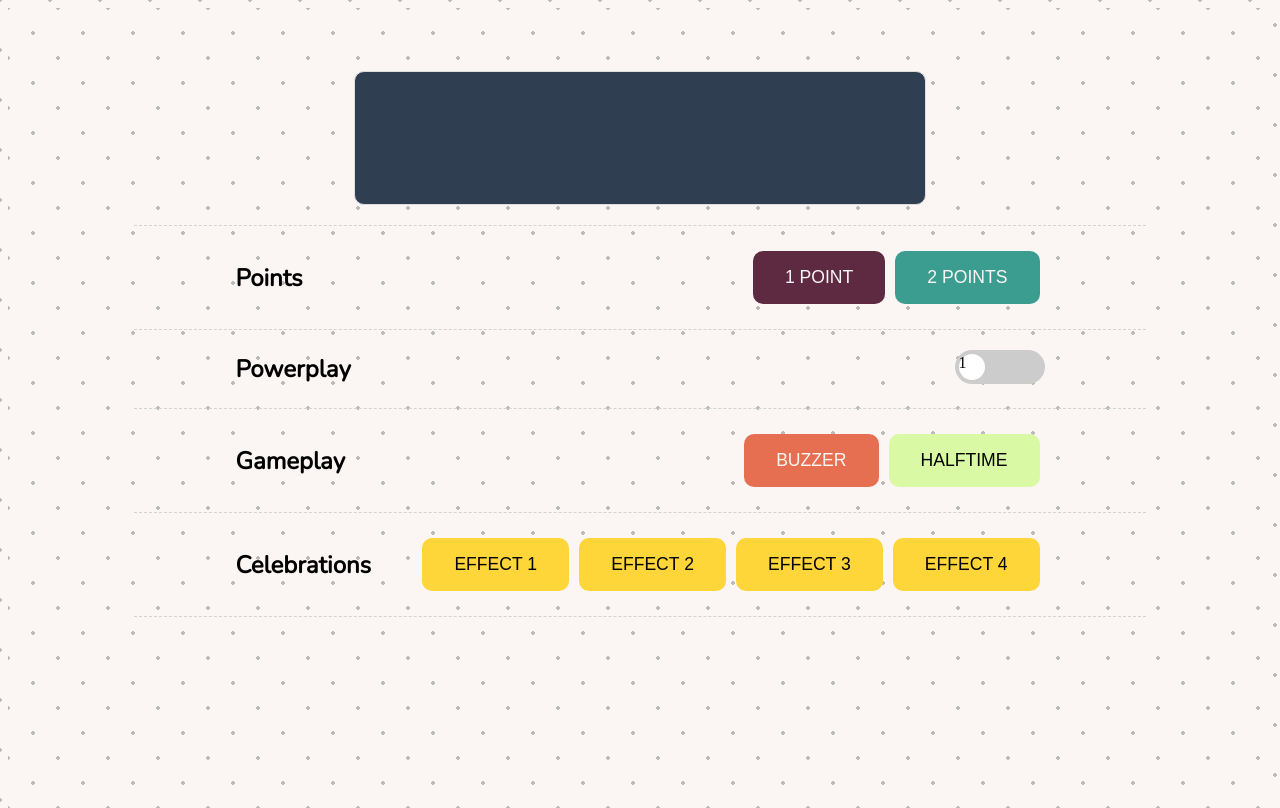
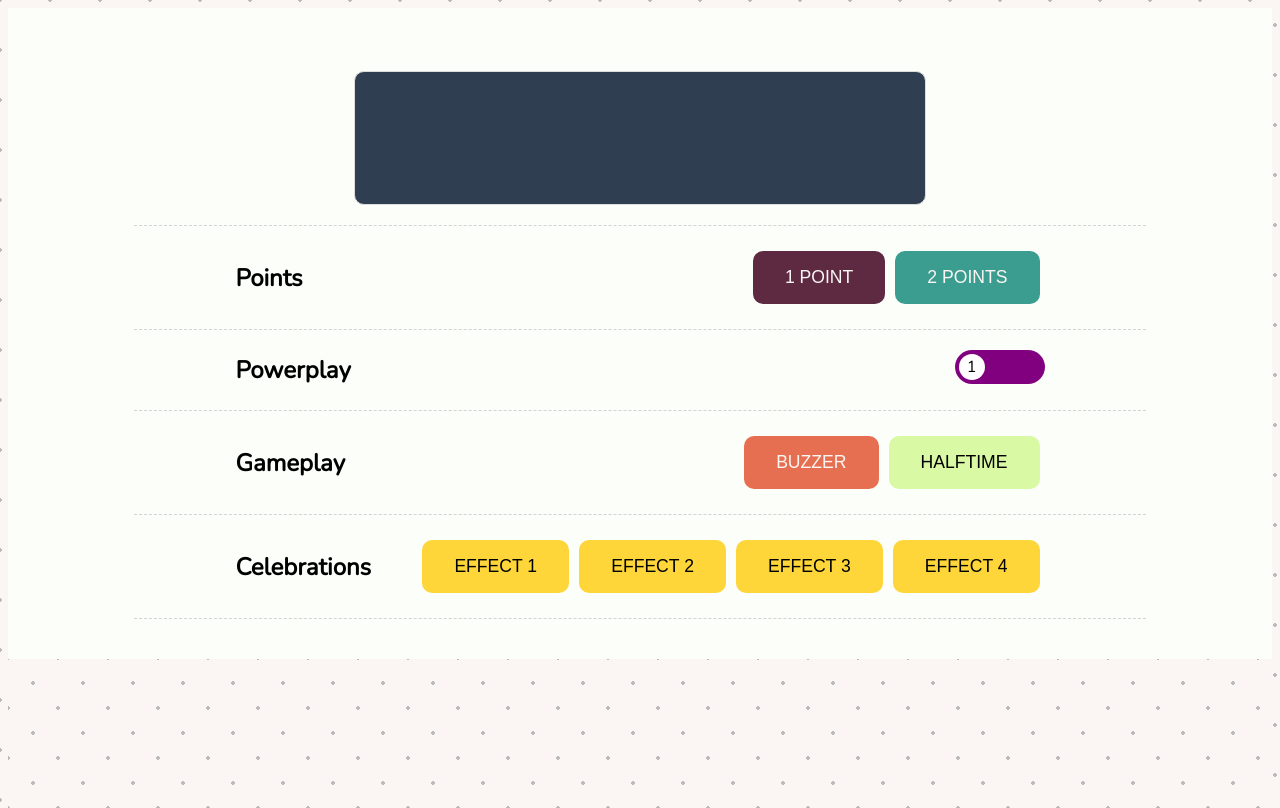
Before and after one commit to Makerspace-Ashoka/HoopGlow, a Nuxt app in the folder frontend/: page / in a window 1280 px wide. Built offline with nearby package versions, Linux system fonts and the light colour scheme.

Commit message:
Centre-align text in slider thumb, change default colour, update body typeface to nunito

```diff
--- a/frontend/app.vue
+++ b/frontend/app.vue
@@ -54,7 +54,7 @@ export default {
   display: flex;
   flex-direction: column;
   align-items: center;
-  /* background-color: #FBFEF9; */
+  background-color: #FBFEF9;
   padding: 20px;
   max-width: 90%;
   margin: 0 auto;
@@ -74,7 +74,6 @@ export default {
 }
 
 .section-title {
-  font-family: 'Nunito', sans-serif;
   font-weight: 700;
   flex: 1;
   font-size: 24px;
@@ -132,21 +131,36 @@ export default {
     left: 0;
     right: 0;
     bottom: 0;
-    background-color: #ccc;
+    background-color: purple;
     border-radius: 34px;
     transition: .4s;
 }
 
-.slider:before {
+.slider:before{
     position: absolute;
-    content: "1";
     height: 26px;
     width: 26px;
-    left: 4px;
-    bottom: 4px;
+    line-height: 26px;
     background-color: white;
     border-radius: 50%;
     transition: .4s;
+    content: "";
+}
+
+.slider:before {
+    display: flex;  /* Use flexbox to center the content */
+    align-items: center;  /* Vertical alignment */
+    justify-content: center;
+    content: "1";
+    left: 4px;
+    bottom: 4px;
+}
+
+.slider:after {
+    content: "2";
+    right: 4px;
+    bottom: 4px;
+    opacity: 0; /* Hide it initially */
 }
 
 input:checked + .slider {
@@ -154,8 +168,12 @@ input:checked + .slider {
 }
 
 input:checked + .slider:before {
-    transform: translateX(56px);
+    left: 60px;
     content: "2";
+}
+
+input:checked + .slider:after {
+    opacity: 0; /* Show it when checked */
 }
 
 /* Adjustments for responsiveness can be added below */
--- a/frontend/assets/css/main.css
+++ b/frontend/assets/css/main.css
@@ -7,6 +7,7 @@ html, body {
                       radial-gradient(#bbb 2px, transparent 2px);
     background-position: 0 0, 25px 25px;
     background-size: 50px 50px;
+    font-family: 'Nunito', sans-serif;
   }
 
   /* Other styles, animations, and glowing effects come here. */
```
